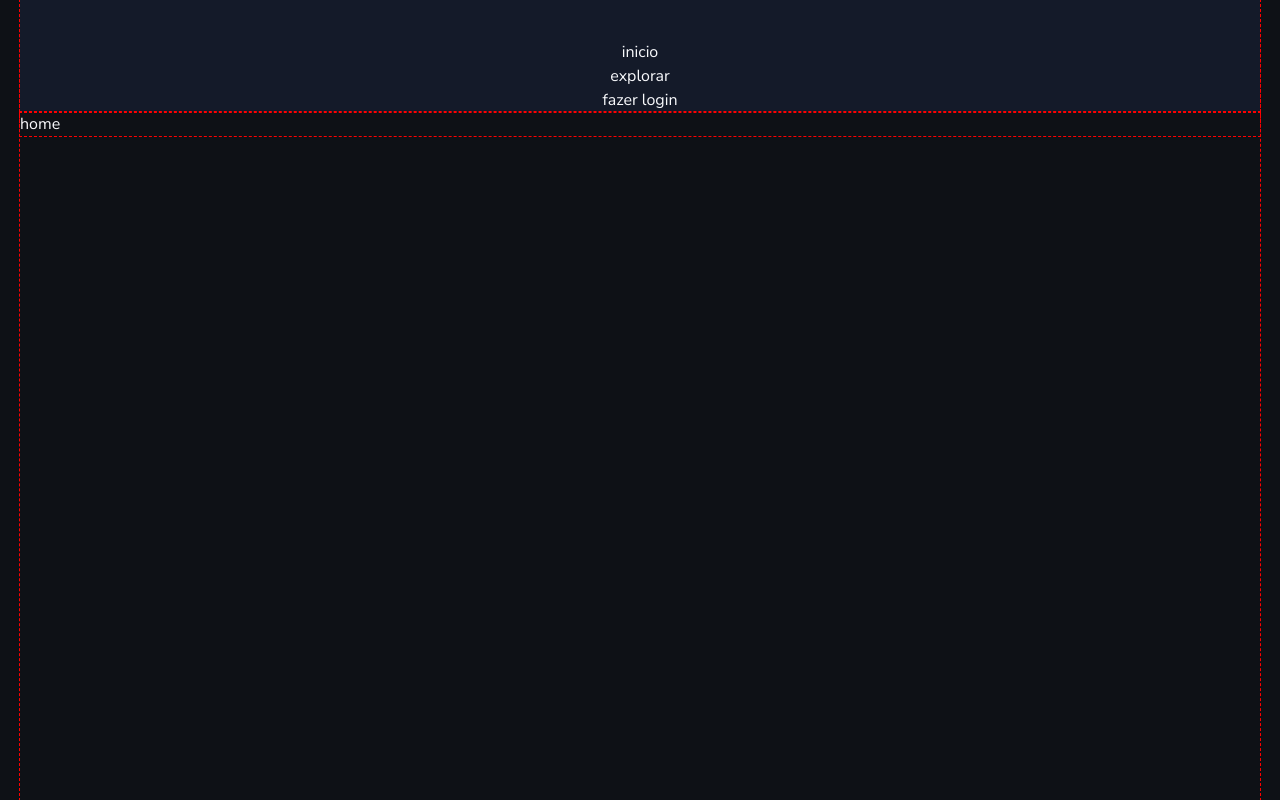
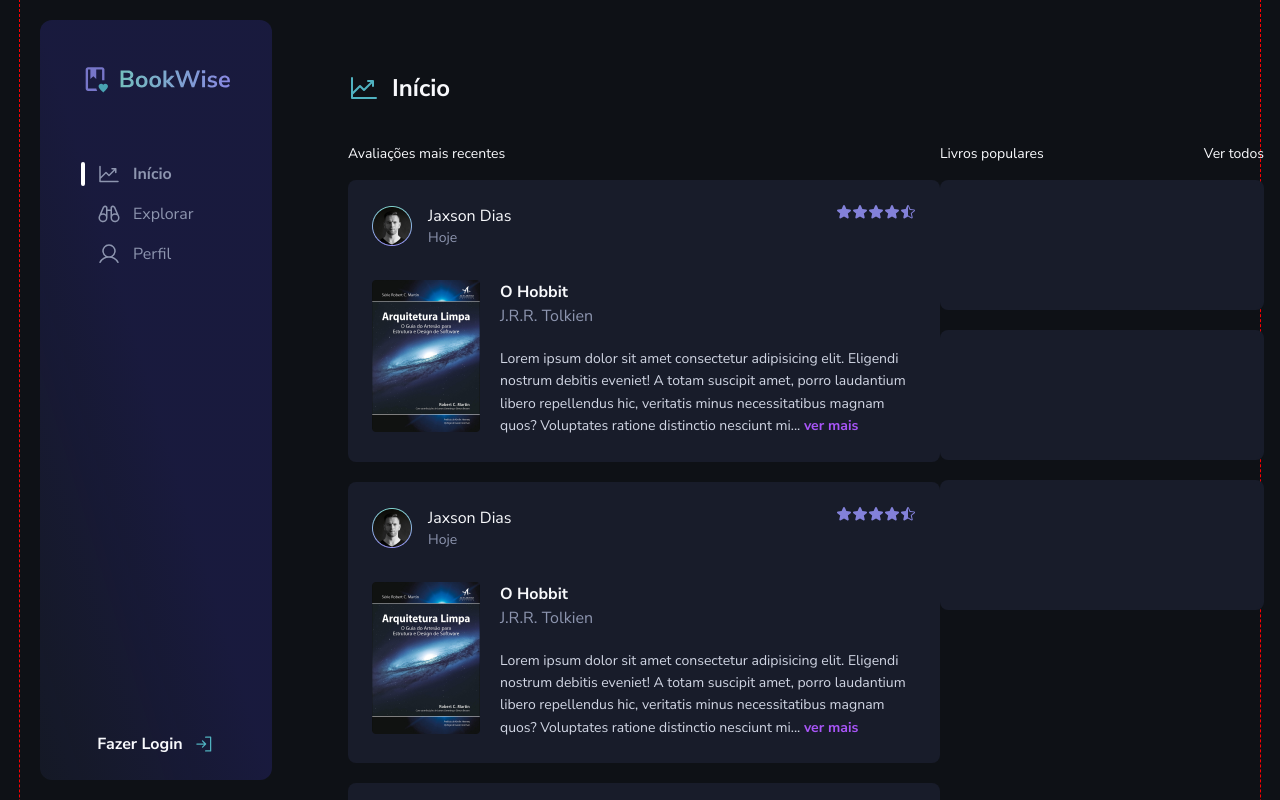
Before and after one commit to gabislera/Book-Wise, a Next.js app: page /home in a window 1280 px wide. Shown: the top 800 px of the page. Built offline with nearby package versions, Linux system fonts and the light colour scheme.

Commit message:
feat: BookCard and NavItem component

```diff
--- /dev/null
+++ b/src/components/BookCard/index.tsx
@@ -0,0 +1,60 @@
+import { Star, StarHalf } from '@phosphor-icons/react'
+import avatar from '../../assets/Avatar.png'
+import Image from 'next/image'
+import book from '../../assets/arquitetura-limpa.png'
+import { useState } from 'react';
+
+export function BookCard() {
+  const [showFullText, setShowFullText] = useState(false)
+  const maxChars = 240
+
+  const toggleText = () => {
+    setShowFullText(!showFullText)
+  }
+
+  const description = 'Lorem ipsum dolor sit amet consectetur adipisicing elit. Eligendi nostrum debitis eveniet! A totam suscipit amet, porro laudantium libero repellendus hic, veritatis minus necessitatibus magnam quos? Voluptates ratione distinctio nesciunt minus nemo quam hic commodi culpa repellat molestias impedit dolorem reprehenderit quibusdam architecto, temporibus dignissimos, qui esse! Sint saepe voluptates laborum quis repudiandae rerum, tenetur corporis? Reprehenderit fuga ipsum adipisci dolores iure unde error, exercitationem molestiae. Asperiores rem consectetur exercitationem deleniti excepturi sapiente, alias ea dolorum voluptatum? Sint corrupti exercitationem itaque dolorem aspernatur animi delectus nesciunt atque tempore adipisci deleniti, earum sed magnam ullam cumque nam veniam neque facere blanditiis.'
+
+  const truncatedText = description.slice(0, maxChars) + '... '
+
+  return (
+    <section className="max-w-[608px] bg-gray-700 rounded-lg mb-5 p-6 flex flex-col gap-8">
+      <header className='flex justify-between '>
+        <div className='grid grid-cols-[auto_1fr] gap-4 items-center'>
+          <Image src={avatar} alt='' />
+          <div className='flex flex-col'>
+            <span className='text-gray-100'>Jaxson Dias</span>
+            <span className='text-gray-400 text-sm'>Hoje</span>
+          </div>
+        </div>
+        <div className='flex'>
+          <Star weight='fill' className='w-4 h-4 text-purple-100' />
+          <Star weight='fill' className='w-4 h-4 text-purple-100' />
+          <Star weight='fill' className='w-4 h-4 text-purple-100' />
+          <Star weight='fill' className='w-4 h-4 text-purple-100' />
+          <StarHalf weight='fill' className='w-4 h-4 text-purple-100' />
+        </div>
+      </header>
+
+      <footer className='grid grid-cols-[108px_auto] gap-5'>
+        <Image src={book} alt='' width={108} className='w-[108px]' />
+
+        <div className='flex flex-col'>
+          <span className='font-bold text-gray-100'>O Hobbit</span>
+          <span className='text-gray-400 mb-5'>J.R.R. Tolkien</span>
+
+          <p className="text-gray-300 leading-[160%] text-sm">
+            {showFullText ? description : truncatedText}
+            {description.length > maxChars && (
+              <button
+                className="text-purple-500 font-bold cursor-pointer"
+                onClick={toggleText}
+              >
+                {showFullText ? 'ver menos' : 'ver mais'}
+              </button>
+            )}
+          </p>
+        </div>
+      </footer>
+    </section>
+  )
+}
--- a/src/components/LoginButton/index.tsx
+++ b/src/components/LoginButton/index.tsx
@@ -1,4 +1,5 @@
 import Image, { StaticImageData } from 'next/image'
+import { useRouter } from 'next/router'
 
 interface LoginButtonProps {
   icon: StaticImageData
@@ -6,8 +7,13 @@ interface LoginButtonProps {
 }
 
 export function LoginButton({ icon, text }: LoginButtonProps) {
+  const router = useRouter()
+
+  function handleLogin() {
+    router.push('/home')
+  }
   return (
-    <button className='px-6 py-5 bg-gray-600 rounded-lg flex gap-6 w-full hover:bg-gray-500 cursor-pointer items-center justify-center lg:justify-start'>
+    <button onClick={handleLogin} className='px-6 py-5 bg-gray-600 rounded-lg flex gap-6 w-full hover:bg-gray-500 cursor-pointer items-center justify-center lg:justify-start'>
       <Image src={icon} alt='Icone do google' />
       <span className='text-lg font-bold text-gray-200'>{text}</span>
     </button>
--- /dev/null
+++ b/src/components/NavItem/index.tsx
@@ -0,0 +1,23 @@
+import { ReactNode, ComponentProps } from "react";
+
+import Link from "next/link";
+import { text } from "stream/consumers";
+
+interface NavItemProps extends ComponentProps<typeof Link> {
+  children: ReactNode
+  active: boolean
+
+}
+
+export function NavItem({ children, active, ...rest }: NavItemProps) {
+  return (
+    <Link className={`flex items-center gap-3 mb-4 text-gray-400 hover:text-gray-100
+    ${active ? 'text-gray-100 font-bold' : 'text-gray-400'}`
+    }
+      {...rest}
+    >
+      <span className={`w-1 h-6 rounded-full bg-white ${active ? 'opacity-1' : 'opacity-0'}`} />
+      {children}
+    </Link>
+  )
+}
--- a/src/components/Sidebar/index.tsx
+++ b/src/components/Sidebar/index.tsx
@@ -1,9 +1,44 @@
+import Image from "next/image"
+import logo from '@/assets/logo.svg'
+import { ChartLineUp, SignIn, User } from "@phosphor-icons/react/dist/ssr"
+import { Binoculars } from "@phosphor-icons/react"
+import Link from "next/link"
+import { NavItem } from "../NavItem"
+import { useRouter } from "next/router"
+
+
 export function Sidebar() {
+  const isAuthenticated = true
+  const { pathname } = useRouter()
+
   return (
-    <aside className="bg-gray-500/20 flex flex-col items-center pt-10 outline">
-      <span>inicio</span>
-      <span>explorar</span>
-      <button>fazer login</button>
-    </aside>
+    <aside className="lg:w-[14.5rem] fixed right-auto top-0 bottom-0 z-20 flex flex-col justify-between items-center pt-10 rounded-xl m-5 bg-gradient-to-bl from-purple-200/40 via-purple-200/40 to-gray-600/30">
+      <div>
+        <Image src={logo} alt='' width={150} className="mb-16" />
+
+        <NavItem href='/home' active={pathname === '/home'}>
+          <ChartLineUp className="w-6 h-6" />
+          Início
+        </NavItem>
+
+        <NavItem href='/explore' active={pathname === '/explore'}>
+          <Binoculars className="w-6 h-6" />
+          Explorar
+        </NavItem>
+
+        {isAuthenticated && (
+          <NavItem href='/profile' active={pathname === '/profile'}>
+            <User className="w-6 h-6" />
+            Perfil
+          </NavItem>
+        )}
+      </div>
+
+
+      <Link href='/' className="flex items-center gap-3 mb-6 font-bold text-gray-100 hover:text-gray-50">
+        Fazer Login
+        <SignIn className="w-5 h-5 text-green-100" />
+      </Link>
+    </aside >
   )
 }
--- a/src/layouts/DefaultLayout.tsx
+++ b/src/layouts/DefaultLayout.tsx
@@ -7,10 +7,10 @@ type DefaultLayoutProps = {
 
 export default function DefaultLayout({ children }: DefaultLayoutProps) {
   return (
-    <div className="grid grid-cols-2 gap-24 min-h-screen outline">
+    <div className="grid grid-cols-app gap-24 min-h-screen outline">
       <Sidebar />
 
-      <main className="outline">
+      <main className="lg:col-start-2 max-w-[63.375rem] mt-[4.5rem]">
         {children}
       </main>
     </div>
--- a/src/pages/explore/index.tsx
+++ b/src/pages/explore/index.tsx
@@ -5,7 +5,7 @@ import type { NextPageWithLayout } from '../_app'
 
 const Explore: NextPageWithLayout = () => {
   return (
-    <div className="h-[3000px] bg-gray-700 flex flex-col outline">
+    <div className=" bg-gray-700 flex flex-col outline">
       <div>teste</div>
       <main className="">
         oiiii
--- a/src/pages/home/index.tsx
+++ b/src/pages/home/index.tsx
@@ -1,9 +1,45 @@
+import { BookCard } from "@/components/BookCard";
 import DefaultLayout from "@/layouts/DefaultLayout";
+import { ChartLineUp } from "@phosphor-icons/react";
 
 export default function Home() {
   return (
     <DefaultLayout>
-      <div>home</div>
+      <div className="flex items-center gap-3 mb-10">
+        <ChartLineUp className="w-8 h-8 text-green-100" />
+        <span className="text-2xl font-bold">Início</span>
+      </div>
+
+      <section className="grid grid-cols-home ">
+        <main >
+          <h2 className="text-sm mb-4">Avaliações mais recentes</h2>
+          <BookCard />
+          <BookCard />
+          <BookCard />
+          <BookCard />
+          <BookCard />
+          <BookCard />
+          <BookCard />
+          <BookCard />
+          <BookCard />
+          <BookCard />
+          <BookCard />
+        </main>
+
+        <aside className="col-start-2  ">
+          <div className="fixed left-auto">
+
+            <div className="flex justify-between text-sm mb-4">
+              <h2>Livros populares</h2>
+              <span>Ver todos</span>
+            </div>
+
+            <div className="w-[324px] h-[130px] bg-gray-700 rounded-lg mb-5"></div>
+            <div className="w-[324px] h-[130px] bg-gray-700 rounded-lg mb-5"></div>
+            <div className="w-[324px] h-[130px] bg-gray-700 rounded-lg mb-5"></div>
+          </div>
+        </aside>
+      </section>
     </DefaultLayout>
   )
 }
--- a/src/pages/profile/index.tsx
+++ b/src/pages/profile/index.tsx
@@ -4,7 +4,7 @@ import type { NextPageWithLayout } from '../_app'
 
 const Profile: NextPageWithLayout = () => {
   return (
-    <div className="flex flex-col gap-24 min-h-screen">
+    <div className="flex flex-col gap-24">
       <div className="outline">profile</div>
 
       <h1>teste</h1>
--- a/tailwind.config.js
+++ b/tailwind.config.js
@@ -1,9 +1,9 @@
 /** @type {import('tailwindcss').Config} */
 module.exports = {
   content: [
-    './src/pages/**/*.{js,ts,jsx,tsx,mdx}',
-    './src/components/**/*.{js,ts,jsx,tsx,mdx}',
-    './src/app/**/*.{js,ts,jsx,tsx,mdx}',
+    './src/pages/**/*.tsx',
+    './src/layouts/**/**.tsx', // Aqui incluindo sua pasta layouts
+    './src/components/**/**.tsx',
   ],
   theme: {
     extend: {
@@ -13,7 +13,8 @@ module.exports = {
           'conic-gradient(from 180deg at 50% 50%, var(--tw-gradient-stops))',
       },
       gridTemplateColumns: {
-        app: 'minmax(18rem, 20rem) 1fr',
+        app: 'minmax(12rem, 14.5rem) 1fr',
+        home: '1fr 20rem'
       },
       colors: {
         transparent: "rgba(0,0,0,1)",
```
Also changed, not shown: src/assets/Avatar.png (added), src/assets/arquitetura-limpa.png (added).
